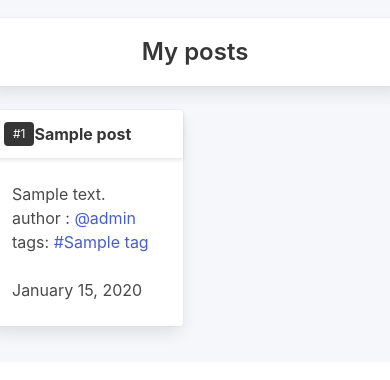
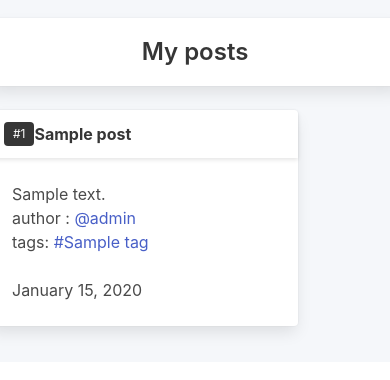
Before and after one commit to Mutembeijoe/hood_yetu, a Django app: page /users/profile/1/ in a window 390 px wide. Shown: the part 408-788 px from the top of the page. Run offline with Django 3.2, Linux system fonts and the light colour scheme; data comes from the database, SQL or seed files in the repository; tables that the repository leaves empty hold one stand-in row (values such as "Sample post"); data that the repository does not hold is empty; some libraries are stand-ins or nearby versions.

Commit message:
adds styling classes to improve responsiveness

```diff
--- a/templates/neighbourhood.html
+++ b/templates/neighbourhood.html
@@ -47,7 +47,7 @@
                 <div class="columns is-multiline">
                     {% for post in object.posts.all %}
                     <div class="column">
-                        <div class="card" style="max-width: 300px;">
+                        <div class="card" style="width: 300px;">
                             <header class="card-header">
                                 <p class="card-header-title">
                                     {{post.title}}
--- a/templates/profile.html
+++ b/templates/profile.html
@@ -47,10 +47,10 @@
                     <span class="is-4 title"> My posts</span>
                 </div>
             </div>
-            <div class='columns is-mobile'>
+            <div class='columns is-multiline'>
                 {% for post in object.posts.all %}
-                <div class='column is-3-tablet is-6-mobile'>
-                    <div class="card">
+                <div class='column'>
+                    <div class="card" style="width: 310px;">
                         <header class="card-header">
                             <p class="card-header-title">
                                 <span class='tag is-dark subtitle'>#{{ forloop.counter }}</span>
```
